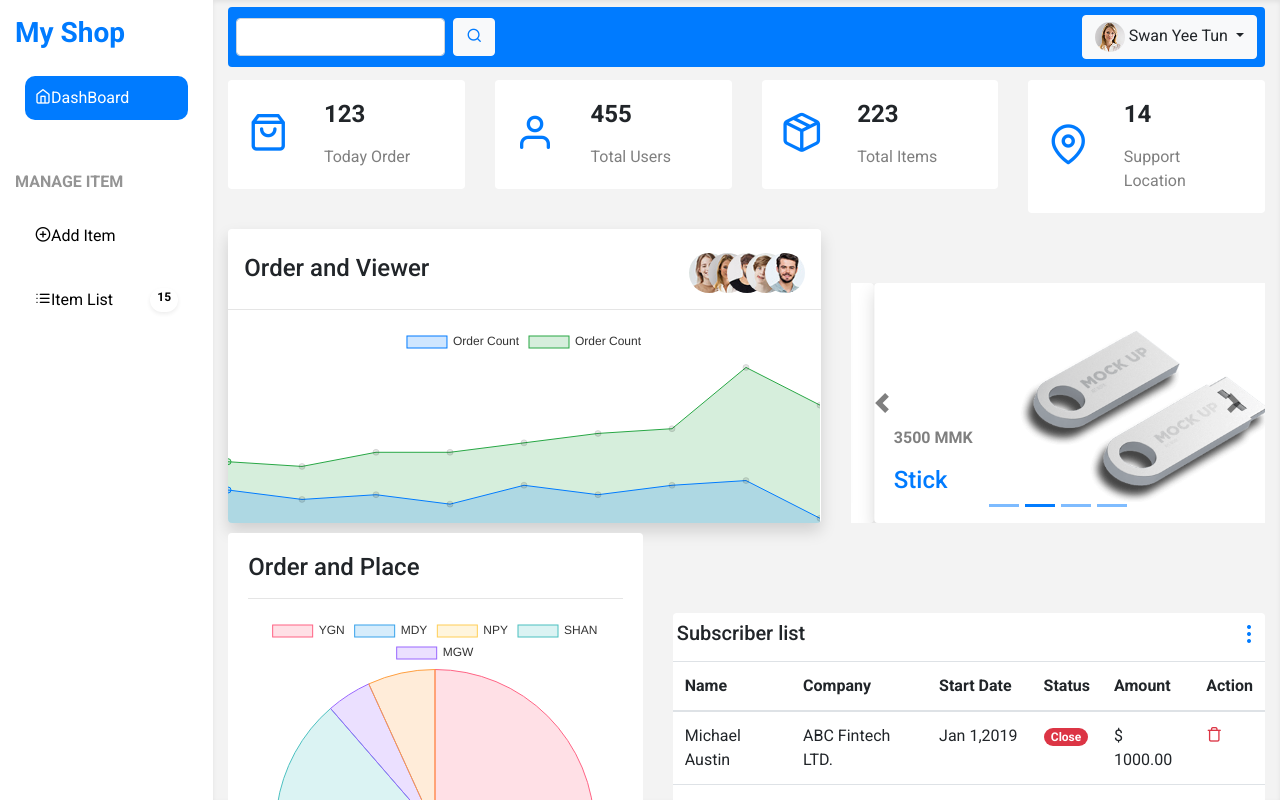
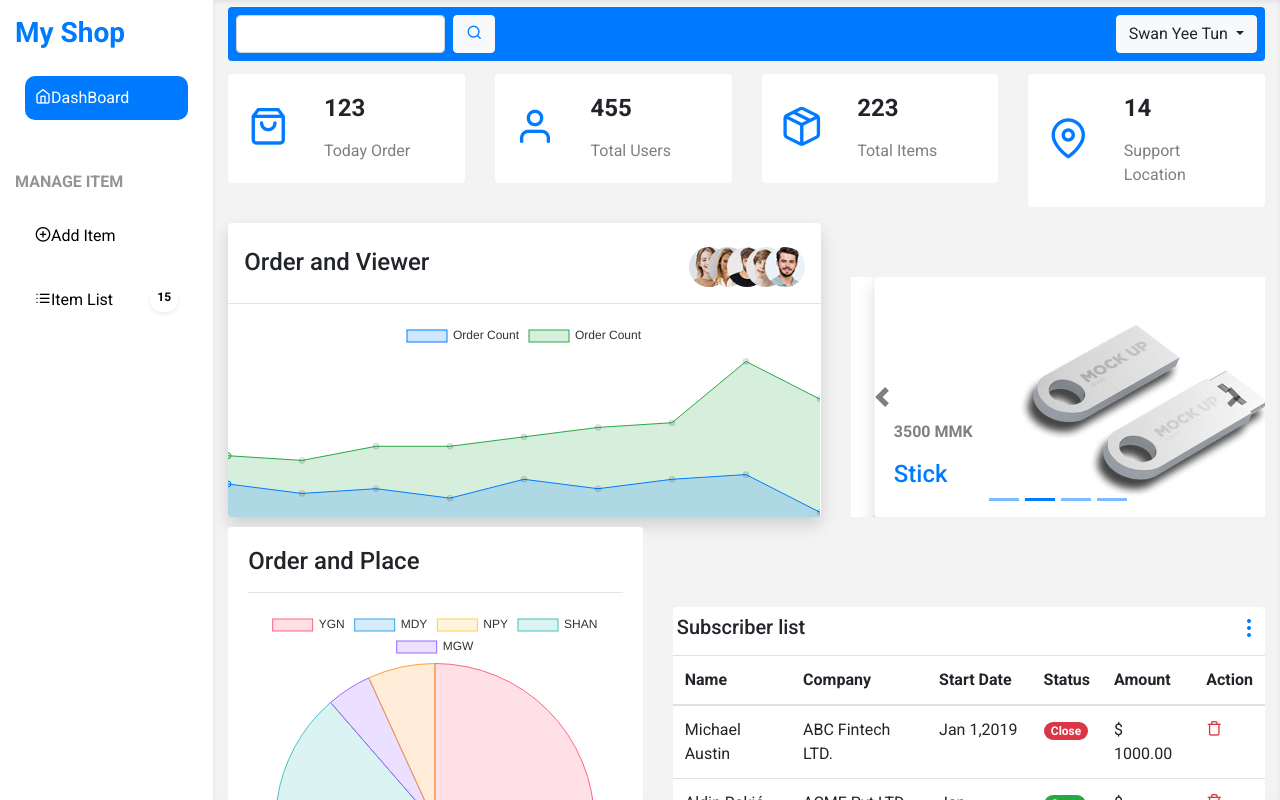
Before and after one commit to Swan-Yee/myshop.dashboard.io, a plain HTML site: page index.html in a window 1280 px wide. Drawn offline with nearby package versions, Linux system fonts and the light colour scheme; files whose address does not match are found by name.

Commit message:
final final final stage

```diff
--- a/index.html
+++ b/index.html
@@ -87,7 +87,7 @@
                             </form>
                             <div class="dropdown">
                                 <button class="btn btn-light dropdown-toggle" type="button" id="dropdownMenu2" data-toggle="dropdown" aria-haspopup="true" aria-expanded="false">
-                                    <img src="img/user/avatar1.jpg" alt="" srcset="" class="user-img"> Swan Yee Tun
+                                     Swan Yee Tun
                                 </button>
                                 <div class="dropdown-menu" aria-labelledby="dropdownMenu2">
                                     <button class="dropdown-item" type="button">Action</button>
```
Also changed, not shown: item_add.html (+1 -1 lines), item_list.html (+1 -1 lines).
